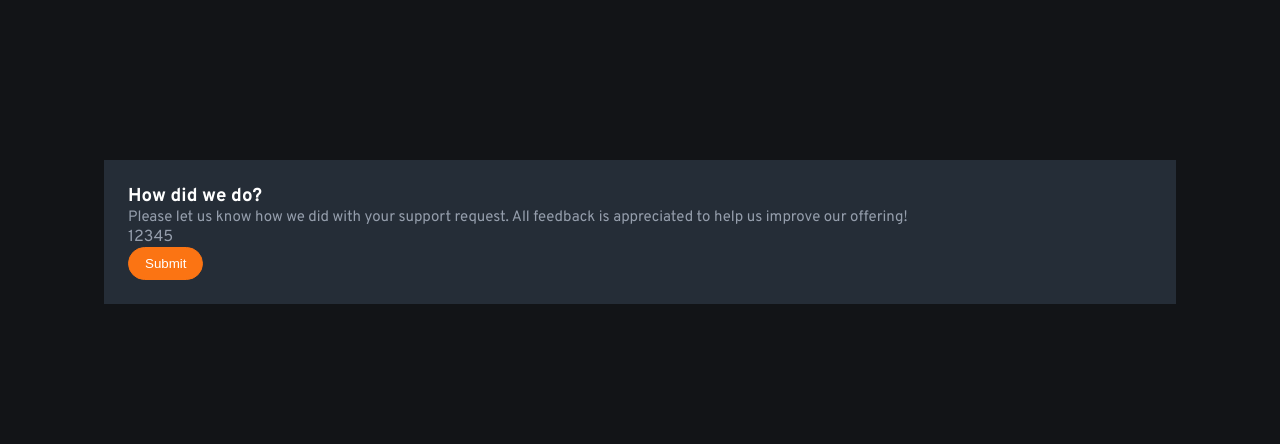
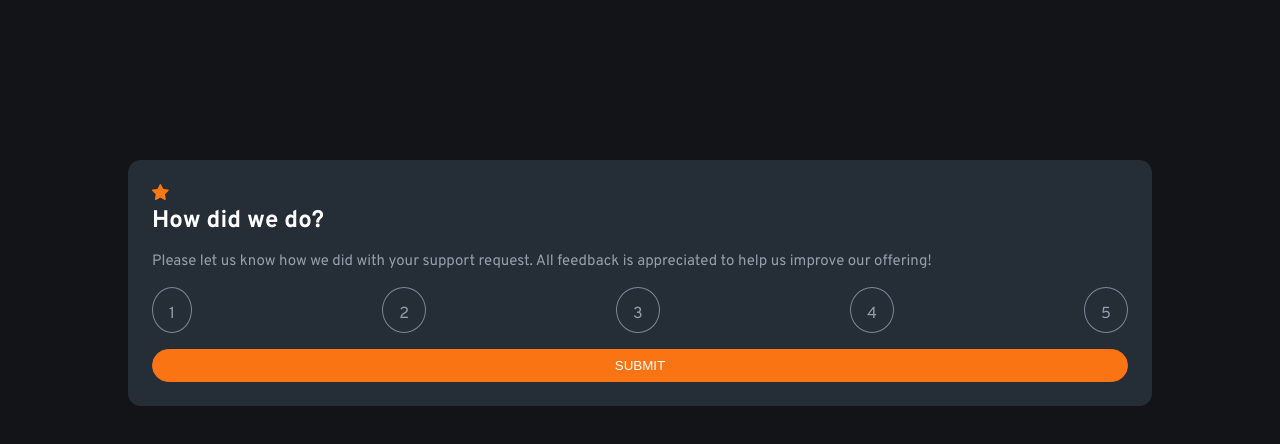
Before and after one commit to Clinton-dev/rating-component, an Angular app: page / in a window 1280 px wide. Shown: the top 444 px of the page. Built offline with nearby package versions, Linux system fonts and the light colour scheme.

Commit message:
Add styling to card image

```diff
--- a/src/app/rating/rating.component.css
+++ b/src/app/rating/rating.component.css
@@ -0,0 +1,12 @@
+.rate {
+    border: solid 1px hsl(216, 12%, 54%);
+    padding: 1rem;
+    background-color: hsl(213, 19%, 18%);
+    border-radius: 50%;
+    height: .75rem;
+}
+
+.rating-container {
+    display: flex;
+    justify-content: space-between;
+}
--- a/src/app/rating/rating.component.html
+++ b/src/app/rating/rating.component.html
@@ -1,13 +1,17 @@
 <div class="card">
-    <h3>How did we do?</h3>
+
+    <img src="../../assets/images/icon-star.svg" alt="star image">
+    <h2>How did we do?</h2>
     <p>
         Please let us know how we did with your support request. All feedback is appreciated
       to help us improve our offering!
     </p>
-    <span class="rate">1</span>
-    <span class="rate">2</span>
-    <span class="rate">3</span>
-    <span class="rate">4</span>
-    <span class="rate">5</span><br>
+    <div class="rating-container">
+        <div class="rate">1</div>
+        <div class="rate">2</div>
+        <div class="rate">3</div>
+        <div class="rate">4</div>
+        <div class="rate">5</div>
+    </div>
     <button>Submit</button>
 </div>
--- a/src/styles.css
+++ b/src/styles.css
@@ -29,6 +29,13 @@ h6 {
     width: 80%;
     margin: 10rem auto;
     padding: 1.5rem;
+    box-sizing: border-box;
+    border-radius: .8rem;
+}
+
+.card p {
+    margin-top: 1rem;
+    margin-bottom: 1rem;
 }
 
 .card button {
@@ -37,6 +44,9 @@ h6 {
     border: solid 1px hsl(25, 97%, 53%);
     padding: 0.5rem 1rem;
     border-radius: 2rem;
+    margin-top: 1rem;
+    width: 100%;
+    text-transform: uppercase;
 }
 
 
```
